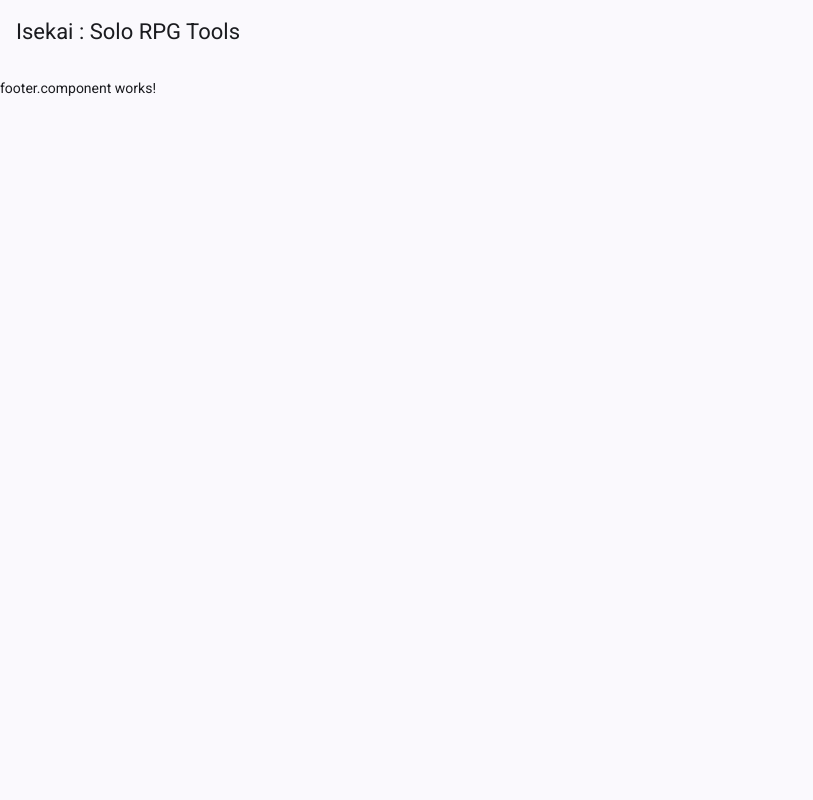
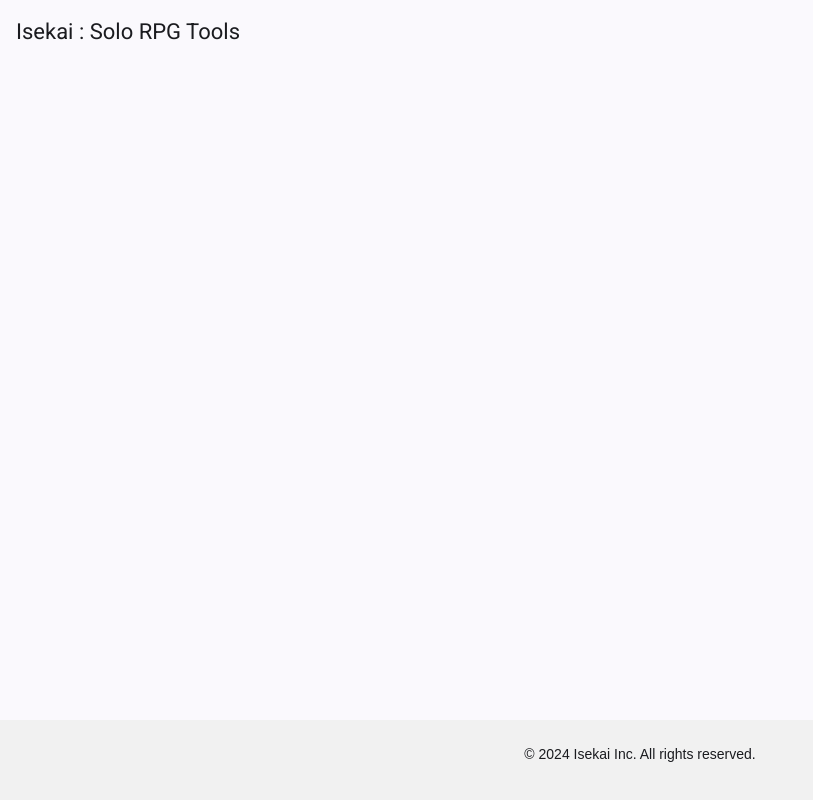
Before and after one commit to goblincraft/web-client, an Angular app: page / in a window 1280 px wide. Shown: the top 800 px of the page, without its empty margins (0-813 px from the left). Built offline with nearby package versions, Linux system fonts and the light colour scheme.

Commit message:
feat / restructure app layout and update footer component

```diff
--- a/src/app/app.html
+++ b/src/app/app.html
@@ -1,3 +1,7 @@
-<app-header></app-header>
-<router-outlet />
-<app-footer></app-footer>
+<div class="app-wrapper">
+    <app-header class="header"></app-header>
+    <div class="app-content">
+        <router-outlet />
+    </div>
+    <app-footer class="footer"></app-footer>
+</div>
--- a/src/app/shell/footer/footer.component/footer.component.html
+++ b/src/app/shell/footer/footer.component/footer.component.html
@@ -1 +1,3 @@
-<p>footer.component works!</p>
+<div class="footer-content">
+    <p>&copy; 2024 Isekai Inc. All rights reserved.</p>
+</div>
--- a/src/styles.css
+++ b/src/styles.css
@@ -1 +1,27 @@
-/* You can add global styles to this file, and also import other style files */
+html, body {
+    margin: 0;
+    padding: 0;
+    height: 100%;
+    font-family: Arial, sans-serif;
+}
+
+.app-wrapper {
+    display: flex;
+    flex-direction: column;
+    min-height: 100vh;
+}
+
+.header {
+    height: 10vh;
+}
+
+.app-content {
+    height: 80vh;
+}
+
+.footer {
+    height: 10vh;
+    background-color: #f1f1f1;
+    text-align: center;
+    padding: 10px 0;
+}
```
